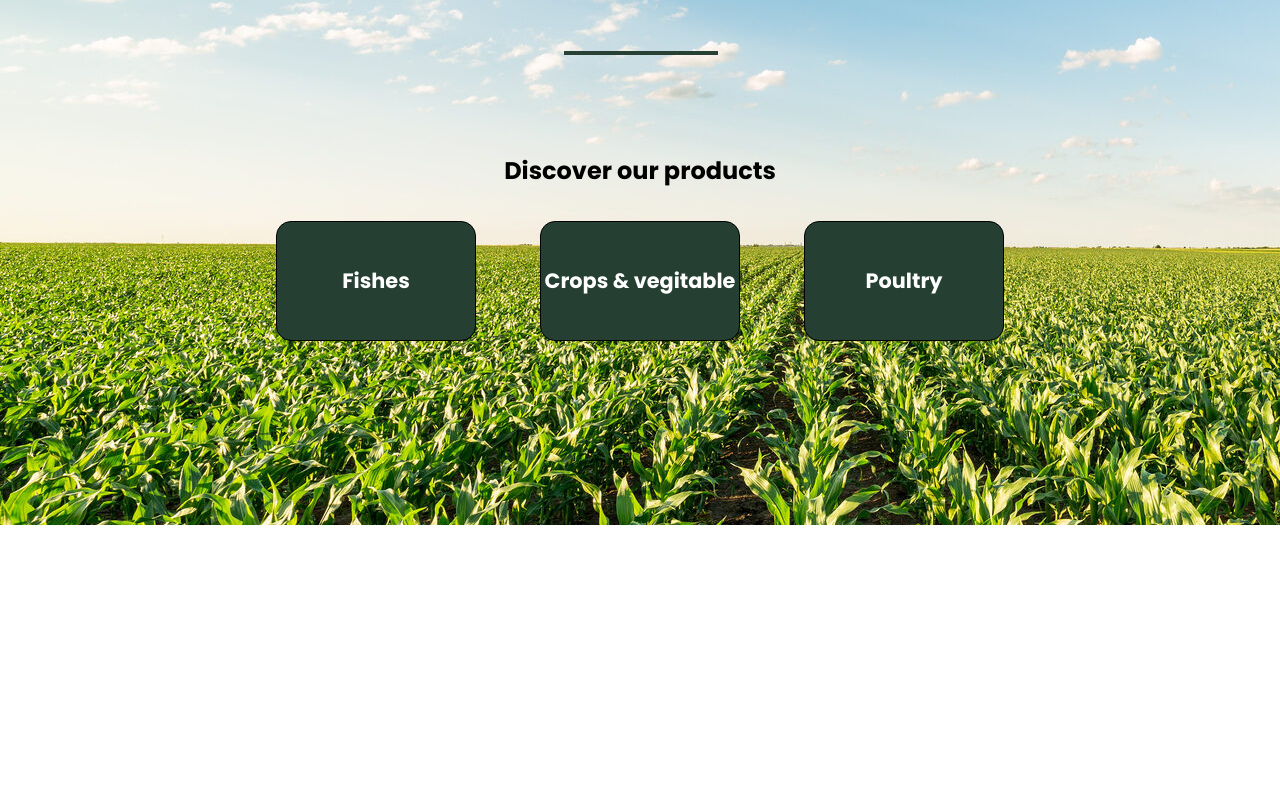
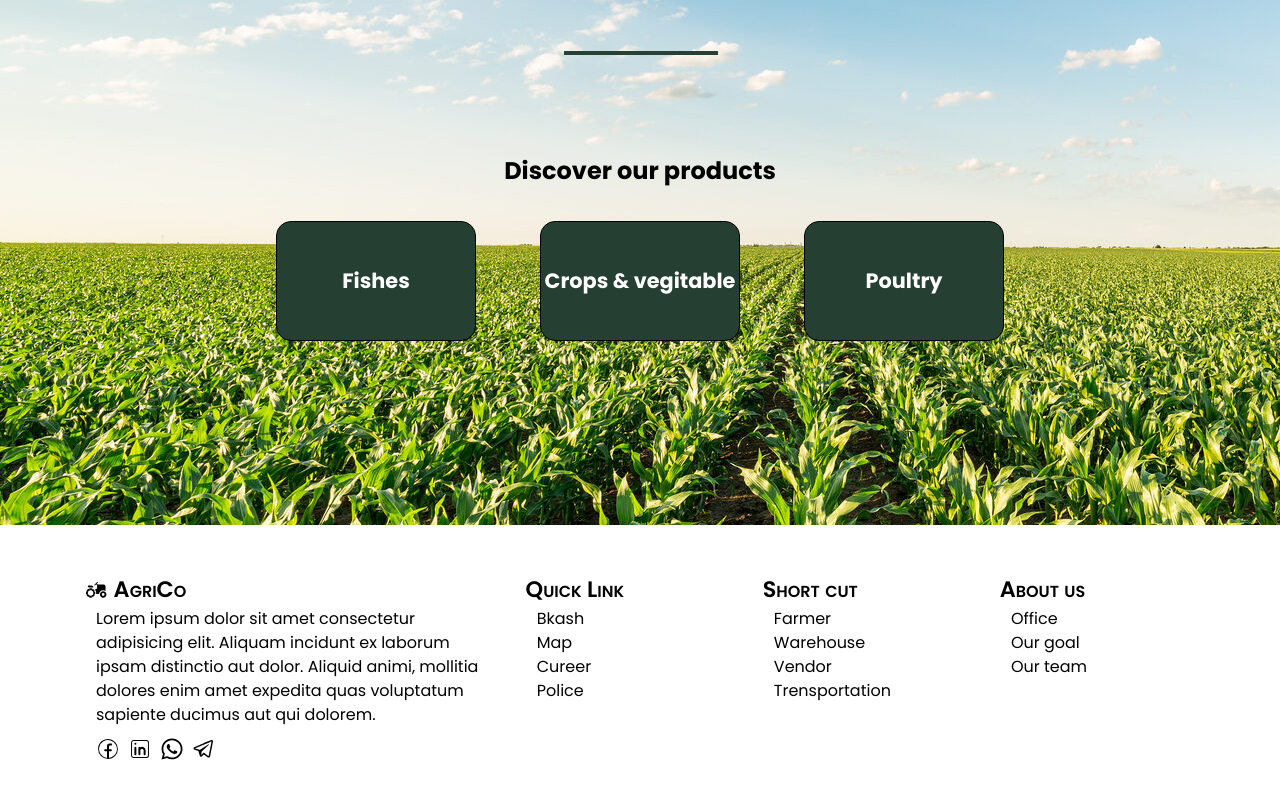
Before and after one commit to IsmailHosen25/agribusinesses, a React (Vite) app in the folder client/: page / in a window 1280 px wide. Shown: the part 247-1046 px from the top of the page. Before the commit the page ends 800 px from the top, so only its background shows below. Built offline with nearby package versions, Linux system fonts and the light colour scheme; a web font is replaced by a local one.

Commit message:
Added Footer

```diff
--- /dev/null
+++ b/client/src/Global Components/Footer/Footer.jsx
@@ -0,0 +1,46 @@
+import React from 'react'
+import style from './Footer.module.css'
+import { MdAgriculture } from "react-icons/md";
+import { CiFacebook, CiLinkedin } from "react-icons/ci";
+import { FaWhatsapp } from "react-icons/fa";
+import { LiaTelegram } from "react-icons/lia";
+
+export default function Footer() {
+  return (
+    <div className={style.container}>
+      <div className={style.one}>
+        <div className={style.oneheader}>
+          <MdAgriculture />
+          <h1>AgriCo </h1>
+        </div>
+        <p className='text-[#333] text-justify'>Lorem ipsum dolor sit amet consectetur adipisicing elit. Aliquam incidunt ex laborum ipsam distinctio aut dolor. Aliquid animi, mollitia dolores enim amet expedita quas voluptatum sapiente ducimus aut qui dolorem.</p>
+        <div className={style.btns}>
+          <a href='.##'><button className='hover:text-[#316FF6] transition-all delay-[70ms] hover:text-[1.8rem]'><CiFacebook/></button></a>
+          <a href='.##'><button className='hover:text-[#0077b5] transition-all delay-[70ms] hover:text-[1.8rem]'><CiLinkedin/></button></a>
+          <a href='.##'><button className='hover:text-[#25D366] transition-all delay-[70ms] hover:text-[1.8rem]'><FaWhatsapp/></button></a>
+          <a href='.##'><button className='hover:text-[#0088cc] transition-all delay-[70ms] hover:text-[1.8rem]'><LiaTelegram/></button></a>
+        </div>
+      </div>
+      <div className={style.two}>
+        <h1 className={style.oneheader}>Quick Link</h1>
+        <div><a href='.##' className='text-[#333] hover:text-[blue] transition-all delay-[70ms] hover:text-[1.1rem] hover:font-[500]'>Bkash</a></div>
+        <div><a href='.##' className='text-[#333] hover:text-[blue] transition-all delay-[70ms] hover:text-[1.1rem] hover:font-[500]'>Map</a></div>
+        <div><a href='.##' className='text-[#333] hover:text-[blue] transition-all delay-[70ms] hover:text-[1.1rem] hover:font-[500]'>Cureer</a></div>
+        <div><a href='.##' className='text-[#333] hover:text-[blue] transition-all delay-[70ms] hover:text-[1.1rem] hover:font-[500]'>Police</a></div>
+      </div>
+      <div className={style.three}>
+        <h1 className={style.oneheader}>Short cut</h1>
+        <div><a href='.##' className='text-[#333] hover:text-[blue] transition-all delay-[70ms] hover:text-[1.1rem] hover:font-[500]'>Farmer</a></div>
+        <div><a href='.##' className='text-[#333] hover:text-[blue] transition-all delay-[70ms] hover:text-[1.1rem] hover:font-[500]'>Warehouse</a></div>
+        <div><a href='.##' className='text-[#333] hover:text-[blue] transition-all delay-[70ms] hover:text-[1.1rem] hover:font-[500]'>Vendor</a></div>
+        <div><a href='.##' className='text-[#333] hover:text-[blue] transition-all delay-[70ms] hover:text-[1.1rem] hover:font-[500]'>Trensportation</a></div>
+      </div>
+      <div className={style.four}>
+        <h1 className={style.oneheader}>About us</h1>
+        <div><a href='.##' className='text-[#333] hover:text-[blue] transition-all delay-[70ms] hover:text-[1.1rem] hover:font-[500]'>Office</a></div>
+        <div><a href='.##' className='text-[#333] hover:text-[blue] transition-all delay-[70ms] hover:text-[1.1rem] hover:font-[500]'>Our goal</a></div>
+        <div><a href='.##' className='text-[#333] hover:text-[blue] transition-all delay-[70ms] hover:text-[1.1rem] hover:font-[500] '>Our team</a></div>
+      </div>
+    </div>
+  )
+}
--- /dev/null
+++ b/client/src/Global Components/Footer/Footer.module.css
@@ -0,0 +1,38 @@
+.container{
+    width: 100%;
+    display: flex;
+    justify-content: space-between;
+    padding: 3rem 5rem 2rem 5rem;
+    gap: 2rem;
+}
+.one{
+    width: 40%;
+    padding-left: 1rem;
+}
+.oneheader{
+    font-variant: small-caps;
+    display: flex;
+    align-items: center;
+    gap: .4rem;
+    font-size: 1.4rem;
+    font-weight: 600;
+    margin-left: -.7rem;
+}
+.btns{
+    padding-top: .5rem;
+    display: flex;
+    gap: .5rem;
+    font-size: 1.5rem;
+}
+.two{
+    width: 20%;
+    padding-left: 1rem;
+}
+.three{
+    width: 20%;
+    padding-left: 1rem;
+}
+.four{
+    width: 20%;
+    padding-left: 1rem;
+}
--- a/client/src/Web/Pages/Home/Home.jsx
+++ b/client/src/Web/Pages/Home/Home.jsx
@@ -1,5 +1,7 @@
 import React from 'react'
 import style from './Home.module.css'
+import Footer from '../../../Global Components/Footer/Footer'
+
 
 
 export default function Home() {
@@ -20,7 +22,7 @@ export default function Home() {
           </div>
         </div>
       </div>
-
+      <Footer />
     </>
   )
 }
```
